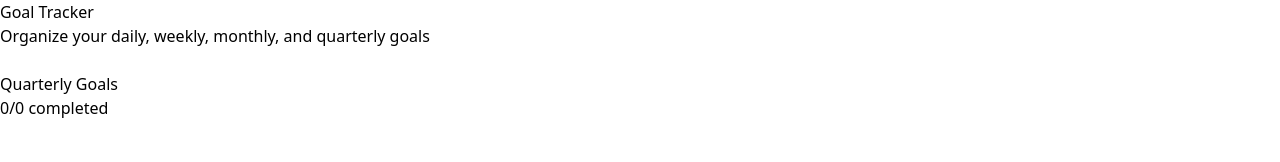
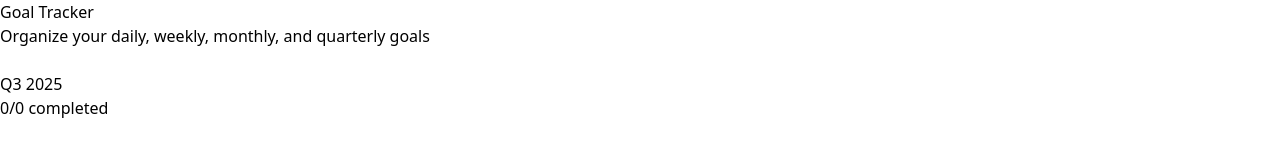
Before and after one commit to alidadaashi/goal-tracker, a React (Vite) app: page / in a window 1280 px wide. Shown: the top 162 px of the page. Built offline with nearby package versions, Linux system fonts and the light colour scheme.

Commit message:
Refactor App component to dynamically set GoalSection titles using date information

```diff
--- a/src/App.tsx
+++ b/src/App.tsx
@@ -1,8 +1,10 @@
 import { useGoals } from './hooks';
 import { GoalSection } from './GoalSection';
+import { getDateInfo } from './dateUtils';
 
 function App() {
   const { goals, addGoal, toggleGoal, editGoal, deleteGoal } = useGoals();
+  const dateInfo = getDateInfo();
 
   return (
     <div className="min-h-screen bg-gradient-to-br from-blue-50 to-indigo-100">
@@ -14,7 +16,7 @@ function App() {
 
         <div className="grid grid-cols-1 md:grid-cols-2 xl:grid-cols-4 gap-6">
           <GoalSection
-            title="Quarterly Goals"
+            title={dateInfo.quarterly}
             period="quarterly"
             goals={goals.quarterly}
             onAddGoal={addGoal}
@@ -24,7 +26,7 @@ function App() {
           />
 
           <GoalSection
-            title="Monthly Goals"
+            title={dateInfo.monthly}
             period="monthly"
             goals={goals.monthly}
             onAddGoal={addGoal}
@@ -34,7 +36,7 @@ function App() {
           />
 
           <GoalSection
-            title="Weekly Goals"
+            title={dateInfo.weekly}
             period="weekly"
             goals={goals.weekly}
             onAddGoal={addGoal}
@@ -44,7 +46,7 @@ function App() {
           />
 
           <GoalSection
-            title="Daily Goals"
+            title={dateInfo.daily}
             period="daily"
             goals={goals.daily}
             onAddGoal={addGoal}
--- /dev/null
+++ b/src/dateUtils.ts
@@ -0,0 +1,34 @@
+export const getDateInfo = () => {
+  const now = new Date();
+
+  // Year for quarterly
+  const year = now.getFullYear();
+
+  // Quarter
+  const month = now.getMonth() + 1; // getMonth() returns 0-11
+  const quarter = Math.ceil(month / 3);
+  const quarterName = `Q${quarter} ${year}`;
+
+  // Month name
+  const monthName = now.toLocaleDateString('en-US', { month: 'long' });
+
+  // Week calculation - week of the month
+  const firstDayOfMonth = new Date(year, now.getMonth(), 1);
+  const dayOfMonth = now.getDate();
+  const weekOfMonth = Math.ceil((dayOfMonth + firstDayOfMonth.getDay()) / 7);
+  const weekName = `Week ${weekOfMonth}`;
+
+  // Today's date
+  const today = now.toLocaleDateString('en-US', {
+    weekday: 'long',
+    month: 'short',
+    day: 'numeric'
+  });
+
+  return {
+    quarterly: quarterName,
+    monthly: monthName,
+    weekly: weekName,
+    daily: today
+  };
+};
```
